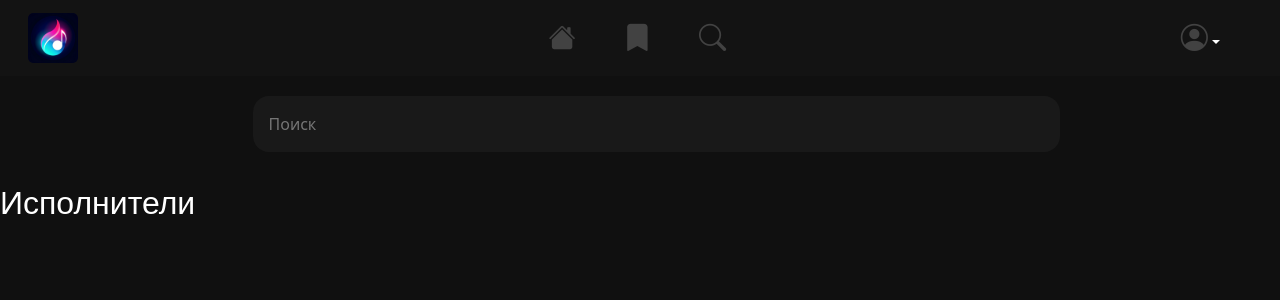
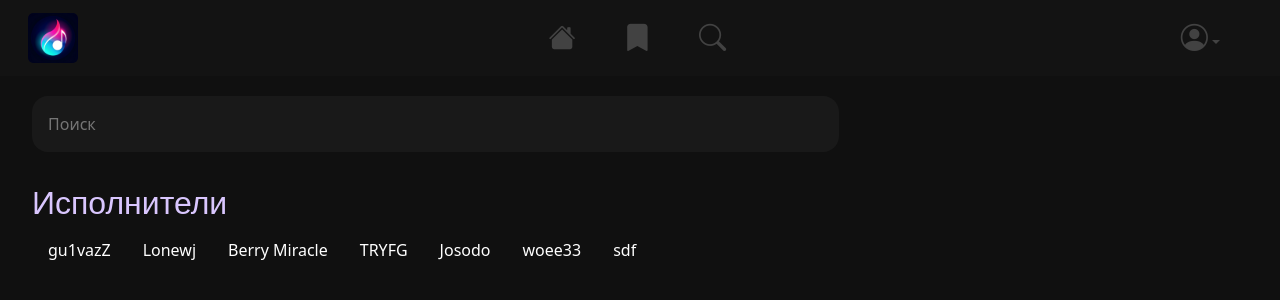
Before and after one commit to withapoll/DailySings, a Vue app: page /search in a window 1280 px wide. Shown: the top 300 px of the page. Built offline with nearby package versions, Linux system fonts and the light colour scheme.

Commit message:
updated navigation bar & search page

```diff
--- a/src/components/NavigationBar.vue
+++ b/src/components/NavigationBar.vue
@@ -7,19 +7,34 @@
       <div class="nav-content d-flex align-items-center">
         <ul class="navbar-nav mx-auto">
           <li class="nav-item">
-            <a class="nav-link" href="/">
-              <router-link to="/"><i class="bi bi-house-fill"></i></router-link>
-            </a>
+            <router-link
+              to="/"
+              class="nav-link"
+              :class="{ active: activeIcon === 'home' }"
+              @click="setActiveIcon('home')"
+            >
+              <i class="bi bi-house-fill"></i>
+            </router-link>
           </li>
           <li class="nav-item">
-            <a class="nav-link" href="/feed">
-              <router-link to="/feed"><i class="bi bi-bookmark-fill"></i></router-link>
-            </a>
+            <router-link
+              to="/feed"
+              class="nav-link"
+              :class="{ active: activeIcon === 'bookmark' }"
+              @click="setActiveIcon('bookmark')"
+            >
+              <i class="bi bi-bookmark-fill"></i>
+            </router-link>
           </li>
           <li class="nav-item">
-            <a class="nav-link" href="/search">
-              <router-link to="/search"><i class="bi bi-search"></i></router-link>
-            </a>
+            <router-link
+              to="/search"
+              class="nav-link"
+              :class="{ active: activeIcon === 'search' }"
+              @click="setActiveIcon('search')"
+            >
+              <i class="bi bi-search"></i>
+            </router-link>
           </li>
         </ul>
         <div class="user-icon dropdown">
@@ -56,8 +71,15 @@
 </template>
 
 <script setup>
+import { ref } from 'vue'
 import { RouterLink } from 'vue-router'
 import 'bootstrap-icons/font/bootstrap-icons.css'
+
+const activeIcon = ref(null)
+
+const setActiveIcon = (icon) => {
+  activeIcon.value = icon
+}
 </script>
 
 <style lang="scss" scoped>
@@ -79,7 +101,7 @@ import 'bootstrap-icons/font/bootstrap-icons.css'
   }
 
   .nav-link {
-    color: #fff;
+    color: #424242;
     margin-right: 2rem;
 
     i {
@@ -87,6 +109,14 @@ import 'bootstrap-icons/font/bootstrap-icons.css'
     }
 
     &:hover {
+      color: #fff;
+
+      i {
+        color: #fff;
+      }
+    }
+
+    &.active {
       color: #fff;
 
       i {
@@ -107,25 +137,10 @@ import 'bootstrap-icons/font/bootstrap-icons.css'
   }
 }
 
-.bi-house-fill:hover {
-  color: #ffffff;
-}
-
-.bi-bookmark-fill:hover {
-  color: #fff;
-}
-
-.bi-search:hover {
-  color: #fff;
-}
-
-.bi-person-circle:hover {
-  color: #fff;
-}
-
 .bg-dark {
   background-color: #131313 !important;
 }
+
 .dropdown-menu {
   background-color: #131313;
   border: none;
--- a/src/views/SearchPage.vue
+++ b/src/views/SearchPage.vue
@@ -1,20 +1,49 @@
 <template>
   <div class="search-bar">
-    <input type="text" placeholder="Поиск" />
+    <input type="text" v-model="searchTerm" placeholder="Поиск" />
   </div>
-  <div class="search-results">
+  <div class="search-results" v-if="filteredArtists.length > 0">
     <h2>Исполнители</h2>
+    <ul>
+      <li v-for="artist in filteredArtists" :key="artist.id">{{ artist.name }}</li>
+    </ul>
+  </div>
+  <div class="no-results" v-else>
+    <p>Ничего не найдено</p>
   </div>
 </template>
 
-<script setup></script>
+<script>
+export default {
+  data() {
+    return {
+      searchTerm: '',
+      artists: [
+        { id: 1, name: 'gu1vazZ' },
+        { id: 2, name: 'Lonewj' },
+        { id: 3, name: 'Berry Miracle' },
+        { id: 4, name: 'TRYFG' },
+        { id: 5, name: 'Josodo' },
+        { id: 6, name: 'woee33' },
+        { id: 7, name: 'sdf' }
+      ]
+    }
+  },
+  computed: {
+    filteredArtists() {
+      return this.artists.filter((artist) => {
+        return artist.name.toLowerCase().includes(this.searchTerm.toLowerCase())
+      })
+    }
+  }
+}
+</script>
 
 <style lang="scss" scoped>
 .search-bar {
   display: flex;
   flex-direction: column;
-  align-items: center;
-  justify-content: center;
+  align-items: left;
   margin-top: 6rem;
   margin-bottom: 2rem;
   margin-left: 2rem;
@@ -28,4 +57,33 @@
     width: 807px;
   }
 }
+
+.search-results {
+  h2 {
+    color: #d9c6fe;
+    margin-left: 2rem;
+  }
+
+  ul {
+    display: flex;
+    flex-direction: row;
+    align-items: left;
+    list-style: none;
+    margin: 1rem;
+    gap: 2rem;
+  }
+
+  li {
+    margin-bottom: 0.5rem;
+  }
+}
+.no-results {
+  text-align: left;
+  margin-top: 2rem;
+  margin-left: 2rem;
+
+  p {
+    color: #d9c6fe;
+  }
+}
 </style>
```
